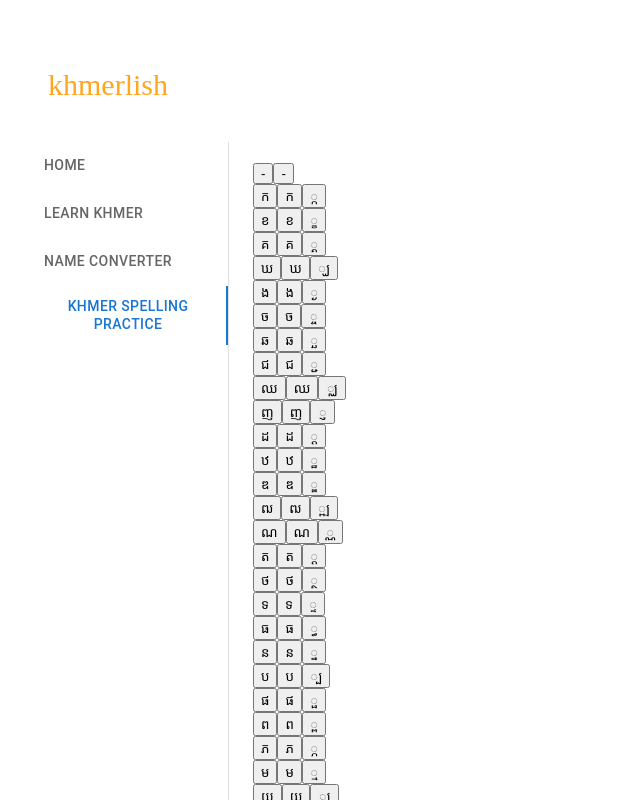
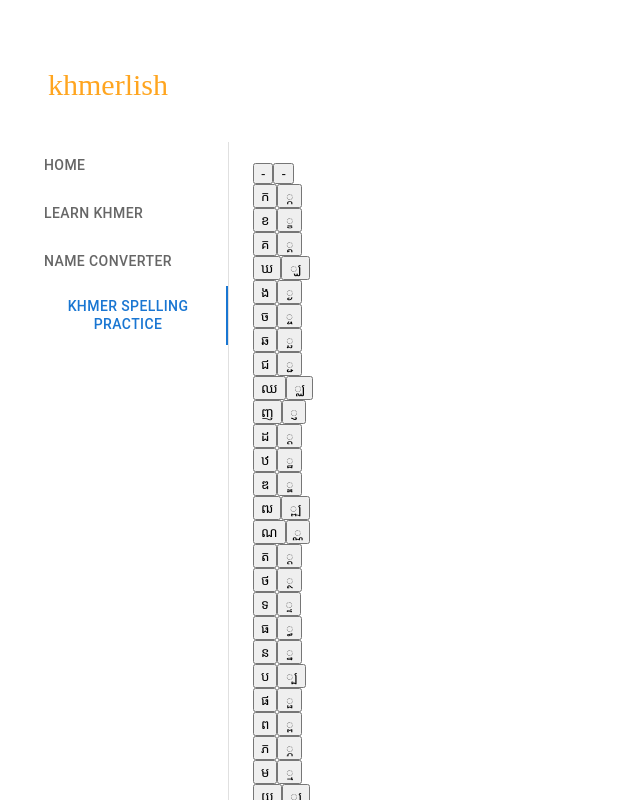
Before and after one commit to raksalim/gh-pages-khmerlish-learning-website, a React (Vite) app: page /spelling in a window 1280 px wide. Shown: the top 800 px of the page, without its empty margins (0-640 px from the left). Built offline with nearby package versions, Linux system fonts and the light colour scheme.

Commit message:
ombine letter reading with setting

```diff
--- a/src/pages/KhmerWordPractice.tsx
+++ b/src/pages/KhmerWordPractice.tsx
@@ -17,9 +17,8 @@ export const KhmerWordPractice = () => {
             {
                 khmerConsonantsAll.map((letter, idx) =>
                     <div>
-                        <button onClick={() => new Audio(`/sound/consonants/c-${idx + 1}.wav`).play()}>{letter}</button>
-                        <button onClick={() => { setConsonent(letter) }}>{letter}</button>
-                        <button onClick={() => { setJung("្" + letter) }}>{"្" + letter}</button>
+                        <button onClick={() => { setConsonent(letter); new Audio(`/sound/consonants/c-${idx + 1}.wav`).play() }}>{letter}</button>
+                        <button onClick={() => { setJung("្" + letter); new Audio(`/sound/consonants/c-${idx + 1}.wav`).play() }}>{"្" + letter}</button>
                     </div>
 
                 )
```
